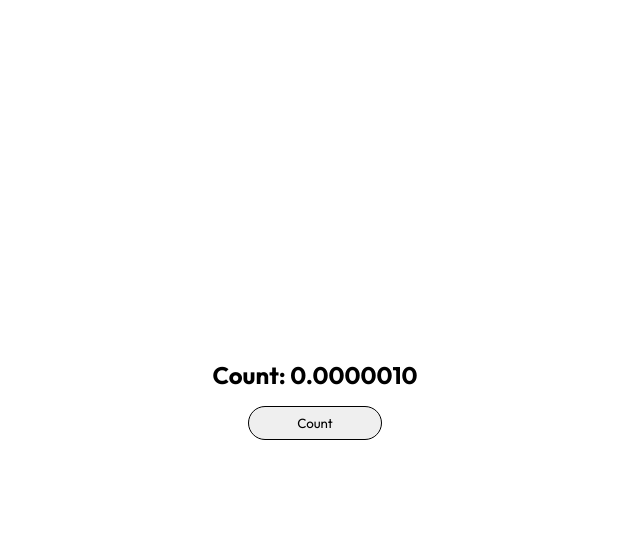
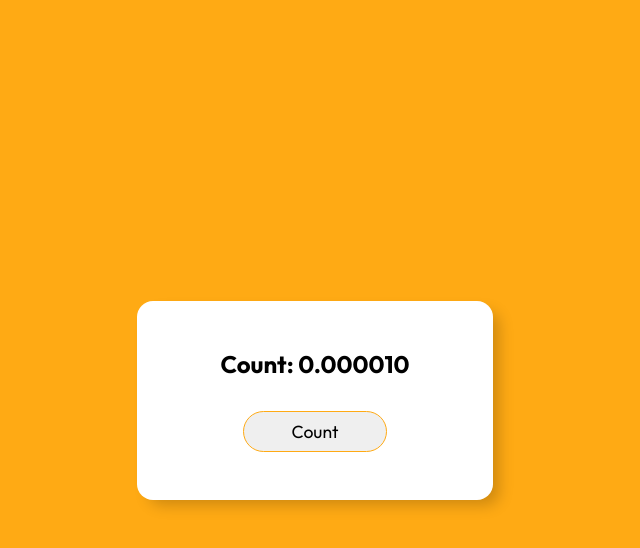
Before and after one commit to Jahid0178/artech-task, a plain HTML site: page index.html in a window 1280 px wide. Both pictures are taken after a click on the button "Count". Shown: the whole page, without its empty margins (325-965 px from the left). Drawn offline with Linux system fonts and the light colour scheme.

Commit message:
add css design

```diff
--- a/css/style.css
+++ b/css/style.css
@@ -15,6 +15,10 @@
   padding: 0 0.5rem;
 }
 
+.main-section {
+  background: #FFAA14;
+}
+
 
 .counter-section {
   width: 100%;
@@ -27,19 +31,30 @@
 .counter-content {
   width: 30%;
   text-align: center;
+  padding: 3rem;
+  border-radius: 1rem;
+  box-shadow: 9px 8px 15px -3px rgba(0, 0, 0, 0.2);
+  background: #fff;
 }
 
 .counter-content h2 {
-  margin-bottom: 1rem;
+  margin-bottom: 2rem;
 }
 
 .counter-content button {
   padding: 0.5rem 3rem;
-  border: 1px solid black;
+  border: 1px solid #FFAA14;
   border-radius: 1.8rem;
   cursor: pointer;
+  font-size: 1.1rem;
 }
 
 .counter-content button:hover {
+  background: #FFAA14;
+  color: #fff;
+  transition: 0.5s;
+}
+
+/* .counter-content button:hover {
   background: #e9e9e9;
-}
+} */
--- a/js/index.js
+++ b/js/index.js
@@ -15,8 +15,8 @@ if (getCount !== null) {
 
 const startCounter = () => {
   setInterval(() => {
-    initialCount += 0.0000005;
-    countNumber.innerText = initialCount.toFixed(7);
-    localStorage.setItem("count", JSON.stringify(initialCount.toFixed(7)));
+    initialCount += 0.000005;
+    countNumber.innerText = initialCount.toFixed(6);
+    localStorage.setItem("count", JSON.stringify(initialCount.toFixed(6)));
   }, 1000);
 };
```
